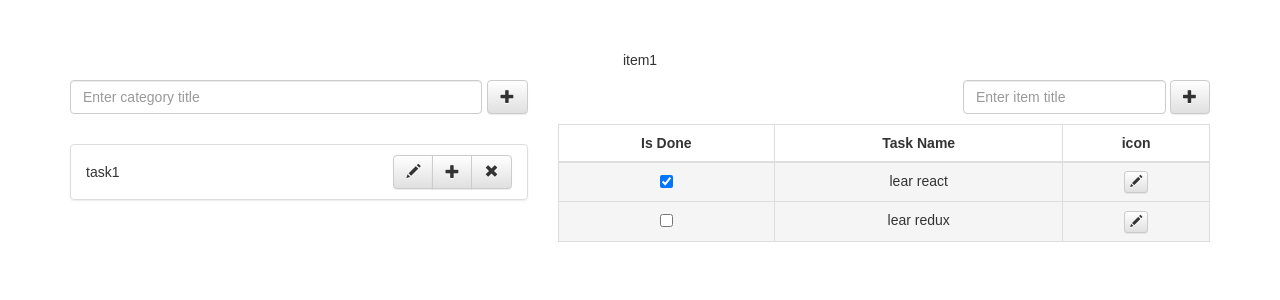
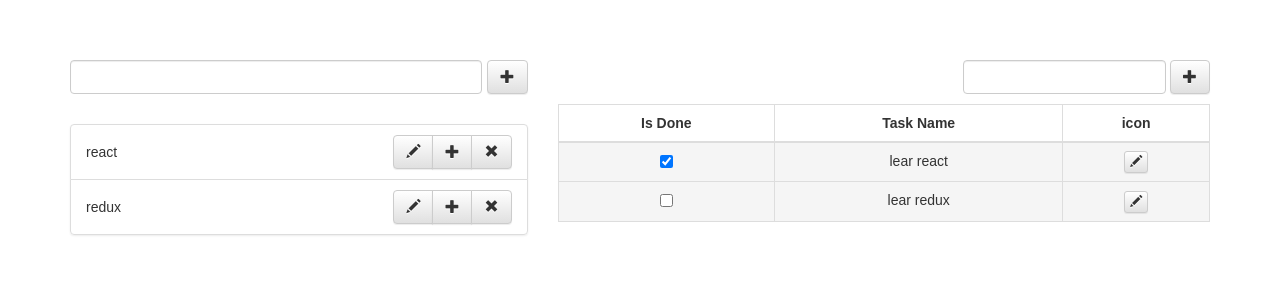
Before and after one commit to OlegGudymenko/reactJs-homework, a React (Create React App) app: page / in a window 1280 px wide. Shown: the top 300 px of the page. Built offline with nearby package versions, Linux system fonts and the light colour scheme.

Commit message:
divide components, add adding categories,tasks

```diff
--- a/src/App.js
+++ b/src/App.js
@@ -8,44 +8,64 @@ class App extends Component {
   constructor(props){
     super(props)
     this.state = {
-      categories:[
+      selectedCategory:'',
+      tasksList:[
+        {
+          id:'id1',
+          done:true,
+          taskName:'lear react',
+          taskDesription:'some text',
+          edit:false,
+          category:'react'
+        },
+        {
+          id:'id2',
+          done:false,
+          taskName:'lear redux',
+          taskDesription:'some text 2',
+          edit:false,
+          category:'react'
+        }
+      ],
+      categoriesList:[
         {
           id:1,
-          name:'item1'
+          name:'react',
+          parent:null
         },
         {
           id:2,
-          name:'item2'
+          name:'redux',
+          parent:null
         }
-      ],
-      selectedCategory:'',
-
-      tasksList:[],
-      // selectedtask
-
+      ]
     }
     this.addCategory = this.addCategory.bind(this)
   }
-
   addCategory(data){
-    let itemId;
-    if(!data.parentId){
-      itemId = this.state.categories.length + 1;
-      data.id = itemId ;
+    let itemId = this.state.categoriesList.length;
+    let newCategory = {
+      id:itemId+1,
+      name:data,
+      parent:null
     }
     this.setState({
-      categories:[ ...this.state.categories , data]
+      categoriesList:[ ...this.state.categoriesList , newCategory]
     })
-    console.log(data ,'data')
+    console.log(this.state,'app state')
   }
+
+
   render() {
     return (
       <div className="App">
         <div className='container'>
-          <div>{this.state.categories[0].name}</div>
           <div className='row'>
-            <Categories addCategory={this.addCategory}/>
-            <TasksList />
+            <Categories
+              addCategory={this.addCategory}
+              data={this.state.categoriesList}
+            />
+            <TasksList data={this.state.tasksList}/>
           </div>
         </div>
       </div>
--- a/src/components/BtnIcon.js
+++ b/src/components/BtnIcon.js
@@ -1,6 +1,6 @@
 import React, { Component } from 'react';
 
-export  const BtnIcon = (props) => {
+const BtnIcon = (props) => {
   let btnClass ;
   switch(props.type) {
     case 'edit':
@@ -12,6 +12,9 @@ export  const BtnIcon = (props) => {
     case 'remove':
       btnClass = 'glyphicon-remove'
         break;
+    case 'save':
+      btnClass = 'glyphicon-ok'
+        break;
     default:
   }
   return(
@@ -21,4 +24,4 @@ export  const BtnIcon = (props) => {
   )
 };
 
-// BtnIcon ;
+export default BtnIcon;
--- a/src/components/Categories.js
+++ b/src/components/Categories.js
@@ -1,125 +1,24 @@
 import React, { Component } from 'react'
-// import InputForm from './InputForm '
-// import BtnIcon from './BtnIcon'
-const BtnIcon = (props) => {
-  let btnClass ;
-  switch(props.type) {
-    case 'edit':
-      btnClass = 'glyphicon-pencil'
-        break;
-    case 'add':
-      btnClass = 'glyphicon-plus'
-        break;
-    case 'remove':
-      btnClass = 'glyphicon-remove'
-        break;
-    default:
-  }
-  return(
-    <button type="button" className={`btn btn-default ${props.className}`} onClick={props.action}>
-      <span className={ `glyphicon ${btnClass}` }></span>
-    </button>
-  )
-};
-
-class InputForm extends Component {
-  constructor(props){
-    super(props)
-    this.state = {
-      text : ''
-    }
-    this.inputChange = this.inputChange.bind(this);
-    this.addCategory = this.addCategory.bind(this);
-  }
-
- inputChange(e){
-   this.setState({
-       text: e.target.value
-    });
-  }
-  addCategory () {
-    let data = {
-      id:'',
-      parentId:null,
-      name: this.state.text
-    }
-    this.props.action(data)
-    this.setState({
-        text: ''
-     });
-  }
-
-  render(){
-    return(
-      <form className="clearfix btn-input-container" >
-        <input
-         type="text"
-         onChange={this.inputChange}
-         className="form-control pull-left"
-         placeholder={this.props.placeholder}
-         value={this.state.text}
-       />
-        <BtnIcon
-          action={this.addCategory}
-          type='add'
-          className='pull-right'
-        />
-      </form>
-    )
-  }
-}
-
-const List = (props) => {
-  const editCategory = () => {
-    alert('edit')
-  }
-  const addCategory = () => {
-    alert('add')
-  }
-  const removeCategory = () => {
-
-  }
-
-  return(
-    <ul className="list-group">
-      <li className="list-group-item clearfix">
-        <span className='task-name pull-left'>task1</span>
-        <div className="btn-group pull-right">
-          <BtnIcon
-            action={editCategory}
-            type='edit'
-          />
-          <BtnIcon
-            action={editCategory}
-            type='add'
-          />
-          <BtnIcon
-            action={editCategory}
-            type='remove'
-          />
-        </div>
-      </li>
-    </ul>
-  )
-}
+import InputBlock from './InputBlock';
+import BtnIcon from './BtnIcon';
+import List from './List';
 
 class Categories extends Component {
   constructor(props){
     super(props)
-    this.state = {
-
-    }
+    this.state = {}
     this.addCategory = this.addCategory.bind(this)
   }
-  addCategory(item){
-    this.props.addCategory(item)
+  addCategory(data){
+    this.props.addCategory(data)
   }
+
   render() {
       return (
         <div className='col-md-5'>
           <div className='categories-container'>
-            <InputForm action={this.addCategory} placeholder='Enter category title' />
-            <List data={this.state}/>
+            <InputBlock action={this.addCategory} placeholder='Enter category title' />
+          <List data={this.props.data}/>
           </div>
         </div>
       );
--- a/src/components/InputForm.js
+++ b/src/components/InputBlock.js
@@ -1,7 +1,7 @@
 import React, { Component } from 'react';
-import BtnIcon from 'BtnIcon';
+import BtnIcon from './BtnIcon';
 
-class InputForm extends Component {
+class InputBlock extends Component {
   constructor(props){
     super(props)
     this.state = {
@@ -17,12 +17,7 @@ class InputForm extends Component {
     });
   }
   addCategory () {
-    let data = {
-      id:'',
-      parentId:null,
-      name: this.state.text
-    }
-    this.props.action(data)
+    this.props.action(this.state.text)
     this.setState({
         text: ''
      });
@@ -47,4 +42,4 @@ class InputForm extends Component {
   }
 }
 
-export default InputForm
+export default InputBlock;
--- /dev/null
+++ b/src/components/List.js
@@ -0,0 +1,40 @@
+import React, { Component } from 'react';
+import BtnIcon from './BtnIcon';
+
+const List = (props) => {
+  const editCategory = () => {
+    alert('edit')
+  }
+  const addCategory = () => {
+    alert('add')
+  }
+  const removeCategory = () => {
+
+  }
+  return(
+    <ul className="list-group">
+      {props.data.map( (item) => {
+        return(
+          <li className="list-group-item clearfix" key={item.id}>
+            <span className='task-name pull-left'>{item.name}</span>
+            <div className="btn-group pull-right">
+              <BtnIcon
+                action={editCategory}
+                type='edit'
+              />
+              <BtnIcon
+                action={editCategory}
+                type='add'
+              />
+              <BtnIcon
+                action={editCategory}
+                type='remove'
+              />
+            </div>
+          </li>
+        )
+      })}
+    </ul>
+  )
+}
+export default List;
--- /dev/null
+++ b/src/components/TableRow.js
@@ -0,0 +1,66 @@
+import React, { Component } from 'react';
+import BtnIcon from './BtnIcon';
+
+
+class TableRow extends Component {
+  constructor(props){
+    super(props)
+    this.state = {
+      inputValue:''
+    }
+    this.inputChange = this.inputChange.bind(this)
+    this.inputSave = this.inputSave.bind(this)
+    this.changeTaskStatus = this.changeTaskStatus.bind(this)
+  }
+  componentWillMount(){
+    this.setState({
+      inputValue: this.props.item.taskName
+    })
+  }
+  inputChange(e) {
+    this.setState({
+      inputValue: e.target.value
+    })
+  }
+  inputSave(){
+    this.props.updateTask( this.props.item.id , this.state.inputValue )
+  }
+  changeTaskStatus(){
+    this.props.changeTask( this.props.item.id )
+  }
+  render(){
+    return(
+      <tr className="active" key={this.props.item.id}>
+        <td>
+          <input type="checkbox"
+            checked={this.props.item.done}
+            onChange={ () => { this.props.changeTaskStatus( this.props.item.id , !this.props.item.done ) }}/>
+        </td>
+        <td>
+          {
+            this.props.item.edit ?
+            <input
+              type="text"
+              value={this.state.inputValue}
+              onChange={this.inputChange}
+              />
+           :
+            <div>
+              <span className=''> {this.props.item.taskName} </span>
+              <p className='hidden'> {this.props.item.taskDesription} </p>
+            </div>
+          }
+        </td>
+        <td>
+          <BtnIcon
+            type={this.props.item.edit ? 'save' : 'edit'}
+            className='btn-xs'
+            action={this.props.item.edit ? this.inputSave
+                  : this.changeTaskStatus}/>
+        </td>
+      </tr>
+    )
+  }
+}
+
+export default TableRow;
--- /dev/null
+++ b/src/components/TaskTable.js
@@ -0,0 +1,31 @@
+import React, { Component } from 'react';
+import TableRow from './TableRow';
+
+const TaskTable = (props) => {
+  return(
+    <table className="table table-bordered task-table">
+      <thead>
+        <tr>
+          <th>Is Done</th>
+          <th>Task Name</th>
+          <th>icon</th>
+        </tr>
+      </thead>
+      <tbody>
+        {
+          props.taskData.map( (item) => (
+            <TableRow
+              item={item}
+              key={item.id}
+              changeTask={(id,data) => { props.changeTask(id,data) }}
+              updateTask={(id,data) => { props.updateTask(id, data) }}
+              changeTaskStatus={(id,data) => { props.changeTaskStatus(id,data) }}
+            />
+          ))
+        }
+      </tbody>
+    </table>
+  )
+}
+
+export default TaskTable;
--- a/src/components/TasksList.js
+++ b/src/components/TasksList.js
@@ -1,168 +1,13 @@
 import React, { Component } from 'react';
-// import TableRow from 'TableRow';
-// import BtnIcon from 'BtnIcon';
-// import InputForm from './InputForm ';
-const BtnIcon = (props) => {
-  let btnClass ;
-  switch(props.type) {
-    case 'edit':
-      btnClass = 'glyphicon-pencil'
-        break;
-    case 'add':
-      btnClass = 'glyphicon-plus'
-        break;
-    case 'remove':
-      btnClass = 'glyphicon-remove'
-        break;
-    case 'save':
-      btnClass = 'glyphicon-ok'
-        break;
-    default:
-  }
-  return(
-    <button type="button" className={`btn btn-default ${props.className}`} onClick={props.action}>
-      <span className={ `glyphicon ${btnClass}` }></span>
-    </button>
-  )
-};
+import TableRow from './TableRow';
+import TaskTable from './TaskTable';
+import InputBlock from './InputBlock';
 
-class InputForm extends Component {
-  constructor(props){
-    super(props)
-    this.state = {
-      text : ''
-    }
-    this.inputChange = this.inputChange.bind(this);
-    this.addTask = this.addTask.bind(this);
-  }
-
- inputChange(e){
-   this.setState({
-       text: e.target.value
-    });
-  }
-  addTask () {
-    let data = {
-      id:'',
-      parentId:null,
-      name: this.state.text
-    }
-    this.props.action(data)
-    this.setState({
-        text: ''
-     });
-  }
-
-  render(){
-    return(
-      <form className="clearfix btn-input-container" >
-        <input
-         type="text"
-         onChange={this.inputChange}
-         className="form-control pull-left"
-         placeholder={this.props.placeholder}
-         value={this.state.text}
-       />
-        <BtnIcon
-          action={this.addCategory}
-          type='add'
-          className='pull-right'
-        />
-      </form>
-    )
-  }
-}
-class TableRow extends Component {
-  constructor(props){
-    super(props)
-    this.state = {
-      inputValue:''
-    }
-    this.inputChange = this.inputChange.bind(this)
-    this.inputSave = this.inputSave.bind(this)
-    this.changeTaskStatus = this.changeTaskStatus.bind(this)
-  }
-  componentWillMount(){
-    this.setState({
-      inputValue: this.props.item.taskName
-    })
-  }
-  inputChange(e) {
-    this.setState({
-      inputValue: e.target.value
-    })
-  }
-  inputSave(){
-    this.props.updateTask( this.props.item.id , this.state.inputValue )
-  }
-  changeTaskStatus(){
-    this.props.changeTask( this.props.item.id )
-  }
-  render(){
-    return(
-      <tr className="active" key={this.props.item.id}>
-        <td>
-          <input type="checkbox"
-            checked={this.props.item.done}
-            onChange={ () => { this.props.changeTaskStatus( this.props.item.id , !this.props.item.done ) }}/>
-        </td>
-        <td>
-          {
-            this.props.item.edit ?
-            <input
-              type="text"
-              value={this.state.inputValue}
-              onChange={this.inputChange}
-              />
-           :
-            <div>
-              <span className=''> {this.props.item.taskName} </span>
-              <p className='hidden'> {this.props.item.taskDesription} </p>
-            </div>
-          }
-        </td>
-        <td>
-          <BtnIcon
-            type={this.props.item.edit ? 'save' : 'edit'}
-            className='btn-xs'
-            action={this.props.item.edit ? this.inputSave
-                  : this.changeTaskStatus}/>
-        </td>
-      </tr>
-    )
-  }
-}
-
-const TaskTable = (props) => {
-  return(
-    <table className="table table-bordered task-table">
-      <thead>
-        <tr>
-          <th>Is Done</th>
-          <th>Task Name</th>
-          <th>icon</th>
-        </tr>
-      </thead>
-      <tbody>
-        {
-          props.taskData.map( (item) => (
-            <TableRow
-              item={item}
-              key={item.id}
-              changeTask={(id,data) => { props.changeTask(id,data) }}
-              updateTask={(id,data) => { props.updateTask(id, data) }}
-              changeTaskStatus={(id,data) => { props.changeTaskStatus(id,data) }}
-            />
-          ))
-        }
-      </tbody>
-    </table>
-  )
-}
 class TasksList extends Component {
   constructor(props){
     super(props)
     this.state = {
+      categoryName:'React',
       taskList:[
         {
           id:'id1',
@@ -186,6 +31,12 @@ class TasksList extends Component {
     this.updateTask = this.updateTask.bind(this);
     this.changeTaskStatus = this.changeTaskStatus.bind(this);
   }
+  componentWillMount(){
+    console.log(this.props)
+  }
+  // componentWillReceiveProps(nextProps){
+  //   console.log(nextProps , 'task list S')
+  // }
   changeTask(id){
     let list = this.state.taskList;
     list.filter( (item) => (
@@ -216,8 +67,23 @@ class TasksList extends Component {
       taskList :[...list ]
     })
   }
-  addTask(){
+  addTask(data){
+    let list = this.state.taskList
+    let prevId = list[list.length-1].id;
+    let nextId = 'id' + ( Number(prevId.replace(/\D+/g,"")) + 1 );
 
+    let newTask = {
+      id:nextId,
+      done:false,
+      taskName:data,
+      taskDesription:'',
+      edit:false,
+      category:this.state.categoryName
+    }
+    this.setState({
+      taskList :[ ...list, newTask ]
+    })
+    console.log(this.state)
   }
 
   render() {
@@ -225,7 +91,7 @@ class TasksList extends Component {
     <div className='col-md-7'>
       <div className='tasksList-container'>
         <div className='pull-right'>
-          <InputForm  action={this.addTask} placeholder='Enter item title'/>
+          <InputBlock  action={this.addTask} placeholder='Enter item title'/>
         </div>
         <TaskTable
           taskData={this.state.taskList}
```
